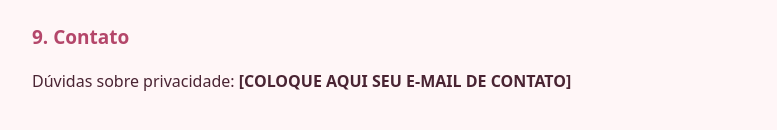
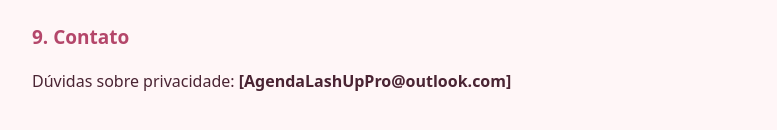
Before and after one commit to Lashupagenda/Lash-AgendaPRO, a plain HTML site: page politica-privacidade.html in a window 1280 px wide. Shown: the part 1478-1608 px from the top of the page, without its empty margins (248-1025 px from the left). Drawn offline with Linux system fonts and the light colour scheme.

Commit message:
Update politica-privacidade.html

```diff
--- a/politica-privacidade.html
+++ b/politica-privacidade.html
@@ -46,7 +46,7 @@ a{color:#b4466a}.mut{color:#936f7c;font-size:14px}
 <p>Esta política pode ser atualizada. A data da última atualização aparece no início da página.</p>
 
 <h2>9. Contato</h2>
-<p>Dúvidas sobre privacidade: <b>[COLOQUE AQUI SEU E-MAIL DE CONTATO]</b></p>
+<p>Dúvidas sobre privacidade: <b>[AgendaLashUpPro@outlook.com]</b></p>
 </main>
 </body>
 </html>
```
